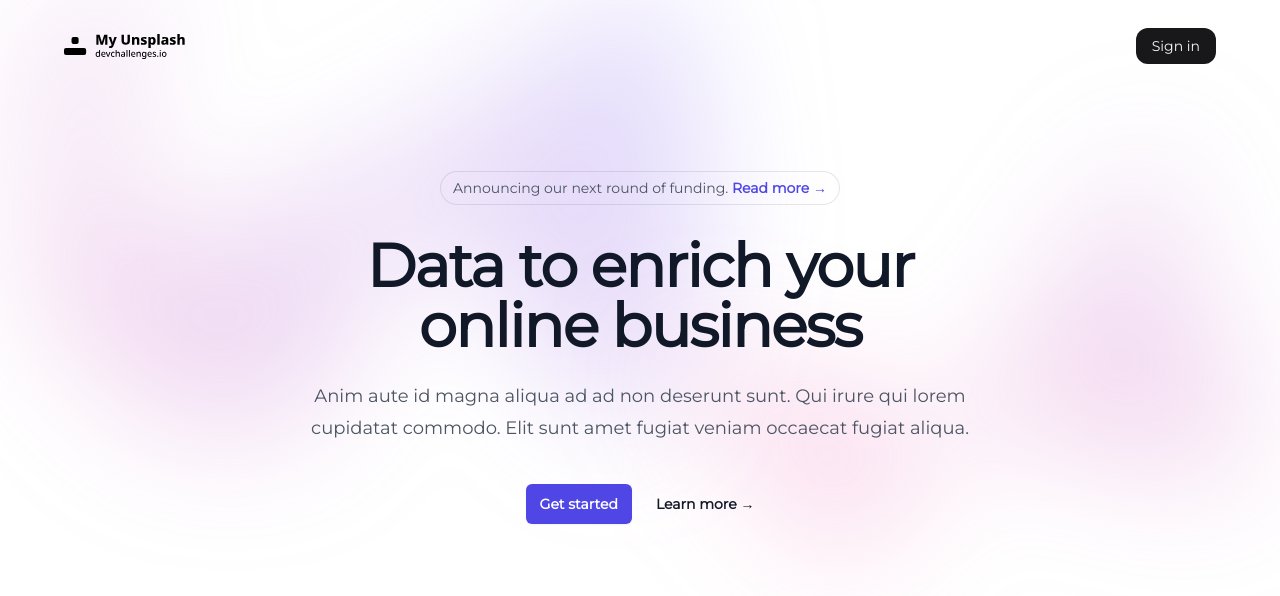
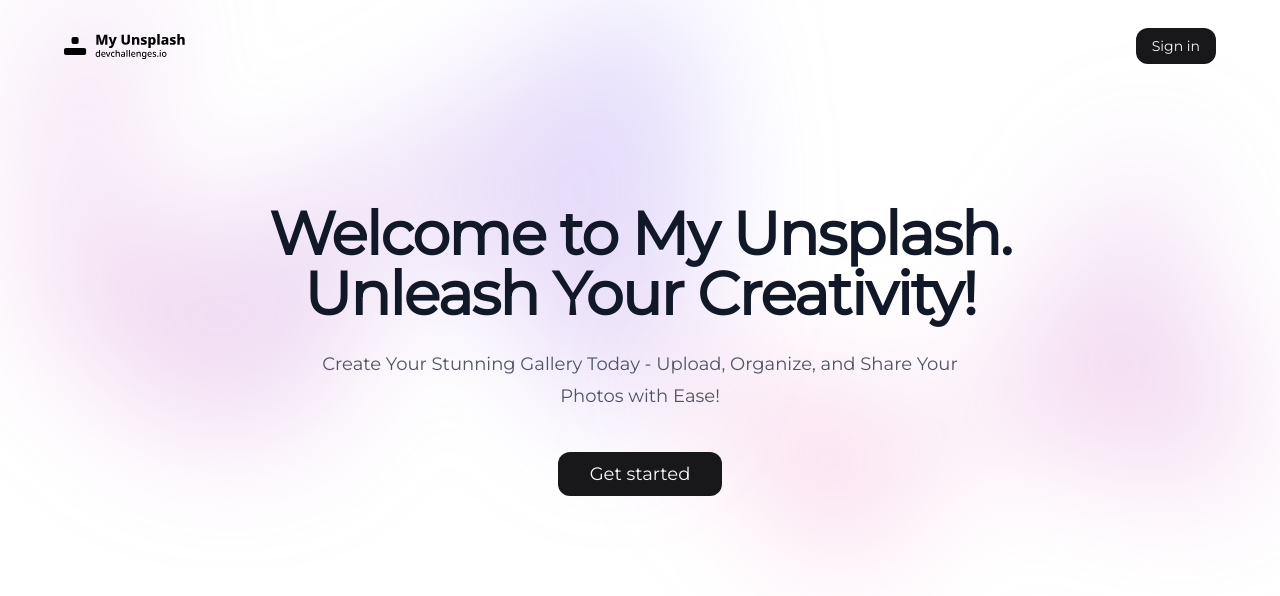
Before and after one commit to LucasCoppola/my-unsplash, a Next.js app: page / in a window 1280 px wide. Shown: the top 596 px of the page. Built offline with nearby package versions, Linux system fonts and the light colour scheme; no server answers.

Commit message:
styling home page

```diff
--- a/app/page.tsx
+++ b/app/page.tsx
@@ -1,3 +1,6 @@
+import { Button } from '@/components/ui/button'
+import Link from 'next/link'
+
 export default function Home() {
 	return (
 		<>
@@ -14,44 +17,26 @@ export default function Home() {
 						}}
 					/>
 				</div>
-				<div className="mx-auto max-w-2xl py-32 sm:py-48 lg:py-24">
-					<div className="hidden sm:mb-8 sm:flex sm:justify-center">
-						<div className="relative rounded-full px-3 py-1 text-sm leading-6 text-gray-600 ring-1 ring-gray-900/10 hover:ring-gray-900/20">
-							Announcing our next round of funding.{' '}
-							<a
-								href="#"
-								className="font-semibold text-indigo-600"
-							>
-								<span
-									className="absolute inset-0"
-									aria-hidden="true"
-								/>
-								Read more <span aria-hidden="true">&rarr;</span>
-							</a>
-						</div>
-					</div>
+				<div className="mx-auto max-w-4xl py-32 sm:py-48 lg:py-32">
 					<div className="text-center">
 						<h1 className="text-4xl font-bold tracking-tight text-gray-900 sm:text-6xl">
-							Data to enrich your online business
+							Welcome to My Unsplash.
+							<br />
+							Unleash Your Creativity!
 						</h1>
-						<p className="mt-6 text-lg leading-8 text-gray-600">
-							Anim aute id magna aliqua ad ad non deserunt sunt.
-							Qui irure qui lorem cupidatat commodo. Elit sunt
-							amet fugiat veniam occaecat fugiat aliqua.
+						<p className="mx-auto mt-6 max-w-2xl text-lg leading-8 text-gray-600">
+							Create Your Stunning Gallery Today - Upload,
+							Organize, and Share Your Photos with Ease!
 						</p>
 						<div className="mt-10 flex items-center justify-center gap-x-6">
-							<a
-								href="#"
-								className="rounded-md bg-indigo-600 px-3.5 py-2.5 text-sm font-semibold text-white shadow-sm hover:bg-indigo-500 focus-visible:outline focus-visible:outline-2 focus-visible:outline-offset-2 focus-visible:outline-indigo-600"
-							>
-								Get started
-							</a>
-							<a
-								href="#"
-								className="text-sm font-semibold leading-6 text-gray-900"
-							>
-								Learn more <span aria-hidden="true">→</span>
-							</a>
+							<Link href="/dashboard">
+								<Button
+									className="rounded-xl text-lg"
+									size={'lg'}
+								>
+									Get started
+								</Button>
+							</Link>
 						</div>
 					</div>
 				</div>
```
